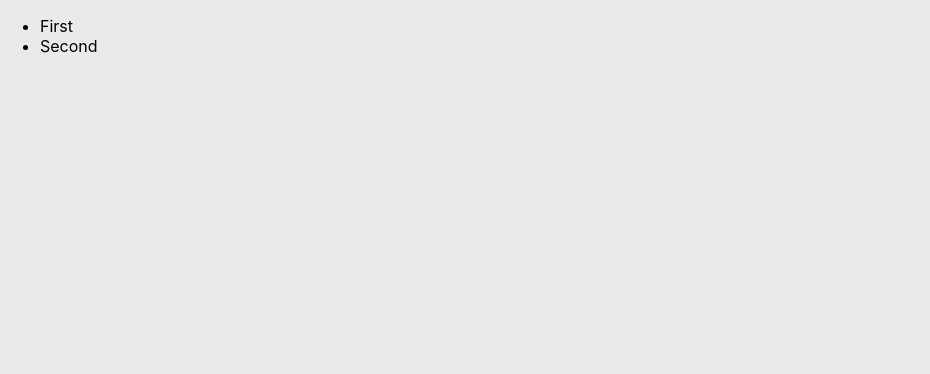
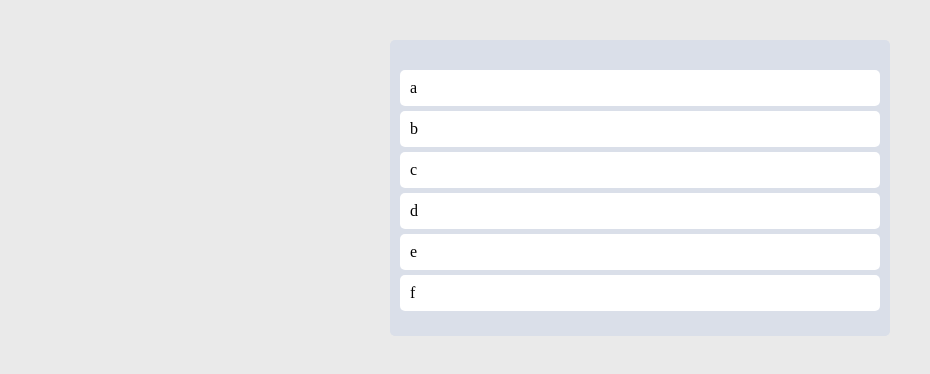
Before and after one commit to nana-like/react-iWork, a React (Create React App) app: page / in a window 1280 px wide. Shown: the top 374 px of the page, without its empty margins (0-930 px from the left). Built offline with nearby package versions, Linux system fonts and the light colour scheme.

Commit message:
6.4 style, placeholder

```diff
--- a/src/App.css
+++ /dev/null
@@ -1,3 +0,0 @@
-body {
-  background-color: #eaeaea;
-}
--- a/src/App.tsx
+++ b/src/App.tsx
@@ -1,41 +1,72 @@
 import React from 'react';
-import './App.css';
 import { DragDropContext, Draggable, Droppable } from 'react-beautiful-dnd';
+import styled from 'styled-components';
+
+const toDos = ['a', 'b', 'c', 'd', 'e', 'f'];
 
 function App() {
   const onDragEnd = () => {};
   return (
     <DragDropContext onDragEnd={onDragEnd}>
+      <Wrapper>
+        <Boards>
           <Droppable droppableId="one">
             {(provided) => (
-          <ul ref={provided.innerRef} {...provided.droppableProps}>
-            <Draggable draggableId="first" index={0}>
+              <Board ref={provided.innerRef} {...provided.droppableProps}>
+                {toDos.map((toDo, index) => (
+                  <Draggable draggableId={toDo} index={index} key={toDo}>
                     {(provided) => (
-                <li
+                      <Card
                         ref={provided.innerRef}
                         {...provided.draggableProps}
                         {...provided.dragHandleProps}
                       >
-                  First
-                </li>
+                        {toDo}
+                      </Card>
                     )}
                   </Draggable>
-            <Draggable draggableId="second" index={1}>
-              {(provided) => (
-                <li
-                  ref={provided.innerRef}
-                  {...provided.draggableProps}
-                  {...provided.dragHandleProps}
-                >
-                  Second
-                </li>
-              )}
-            </Draggable>
-          </ul>
+                ))}
+                {provided.placeholder}
+              </Board>
             )}
           </Droppable>
+        </Boards>
+      </Wrapper>
     </DragDropContext>
   );
 }
 
 export default App;
+
+const Wrapper = styled.div`
+  display: flex;
+  justify-content: center;
+  align-items: center;
+  max-width: 500px;
+  margin: 5vmin auto;
+`;
+
+const Boards = styled.div`
+  display: grid;
+  width: 100%;
+  grid-template-columns: repeat(1, 1fr);
+`;
+
+const Board = styled.ul`
+  padding: 2rem 1rem;
+  padding-top: 3rem;
+  background-color: ${(props) => props.theme.boardColor};
+  border-radius: 0.5rem;
+`;
+
+const Card = styled.li`
+  border-radius: 0.5rem;
+  margin-bottom: 0.5rem;
+  padding: 1rem;
+  background-color: ${(props) => props.theme.cardColor};
+
+  &:hover,
+  &:active {
+    color: red;
+  }
+`;
--- a/src/index.css
+++ /dev/null
@@ -1,13 +0,0 @@
-body {
-  margin: 0;
-  font-family: -apple-system, BlinkMacSystemFont, 'Segoe UI', 'Roboto', 'Oxygen',
-    'Ubuntu', 'Cantarell', 'Fira Sans', 'Droid Sans', 'Helvetica Neue',
-    sans-serif;
-  -webkit-font-smoothing: antialiased;
-  -moz-osx-font-smoothing: grayscale;
-}
-
-code {
-  font-family: source-code-pro, Menlo, Monaco, Consolas, 'Courier New',
-    monospace;
-}
--- a/src/index.tsx
+++ b/src/index.tsx
@@ -1,17 +1,20 @@
 import React from 'react';
 import ReactDOM from 'react-dom/client';
-import './index.css';
-import App from './App';
 import reportWebVitals from './reportWebVitals';
 import { RecoilRoot } from 'recoil';
+import GlobalStyle from './style/GlobalStyle';
+import { ThemeProvider } from 'styled-components';
+import { darkTheme } from './style/theme';
+import App from './App';
 
 const root = ReactDOM.createRoot(document.getElementById('root') as HTMLElement);
 root.render(
-  <React.StrictMode>
-    <RecoilRoot>
+  <RecoilRoot>
+    <ThemeProvider theme={darkTheme}>
+      <GlobalStyle />
       <App />
-    </RecoilRoot>
-  </React.StrictMode>
+    </ThemeProvider>
+  </RecoilRoot>
 );
 
 // If you want to start measuring performance in your app, pass a function
--- /dev/null
+++ b/src/style/GlobalStyle.ts
@@ -0,0 +1,17 @@
+import { createGlobalStyle } from 'styled-components';
+import Reset from 'styled-reset';
+
+const GlobalStyle = createGlobalStyle`
+  ${Reset};
+
+  html {
+    font-size: 62.5%;
+  }
+
+  body {
+    font-size: 1.6rem;
+    background-color: #eaeaea;
+  }
+`;
+
+export default GlobalStyle;
--- /dev/null
+++ b/src/style/theme.ts
@@ -0,0 +1,7 @@
+import { DefaultTheme } from 'styled-components';
+
+export const darkTheme: DefaultTheme = {
+  bgColor: '#3F8CF2',
+  boardColor: '#DADFE9',
+  cardColor: '#fff'
+};
```
Also changed, not shown: package.json (+6 -2 lines), src/style/styled.d.ts (added, +9 -0 lines), src/logo.svg (deleted), 1 other file (tests, documents, lock files or other folders). Lines whose indentation alone changed are shown as unchanged.
